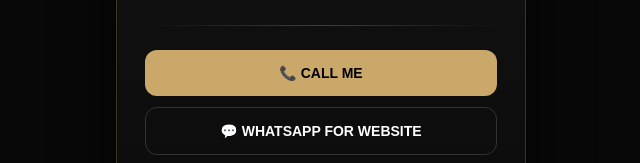
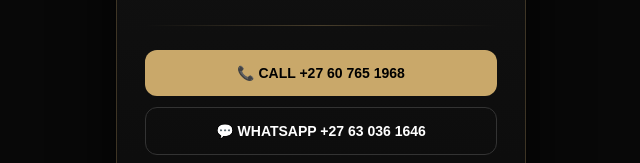
Before and after one commit to ramseymatevere691-lab/RGKM-, a plain HTML site: page index.html in a window 1280 px wide. Shown: the part 394-557 px from the top of the page, without its empty margins (319-959 px from the left). Drawn offline with Linux system fonts and the light colour scheme.

Commit message:
Update contact links in index.html

```diff
--- a/index.html
+++ b/index.html
@@ -28,8 +28,8 @@
 <div class="name">Ramsey Matevere</div>
 <div class="role">WEB DEVELOPER & DESIGNER<br>Founder @ RGKM Studio</div>
 <div class="line"></div>
-<a href="tel:+27652550624" class="btn gold">📞 CALL ME</a>
-<a href="https://wa.me/27652550624?text=Hi%20Ramsey,%20I%20need%20a%20website" class="btn dark">💬 WHATSAPP FOR WEBSITE</a>
+<a href="tel:+27607651968" class="btn gold">📞 CALL +27 60 765 1968</a>
+<a href="https://wa.me/27630361646?text=Hi%20Ramsey,%20I%20need%20a%20website" class="btn dark">💬 WHATSAPP +27 63 036 1646</a>
 <a href="mailto:ramsey@rgkm.co.za" class="btn dark">✉️ EMAIL ME</a>
 <a href="https://ramseymatevere691-lab.github.io/RGKM-/" class="btn dark">🌐 VIEW PORTFOLIO</a>
 <div class="foot">JOHANNESBURG • WEBSITES THAT CONVERT</div>
```
